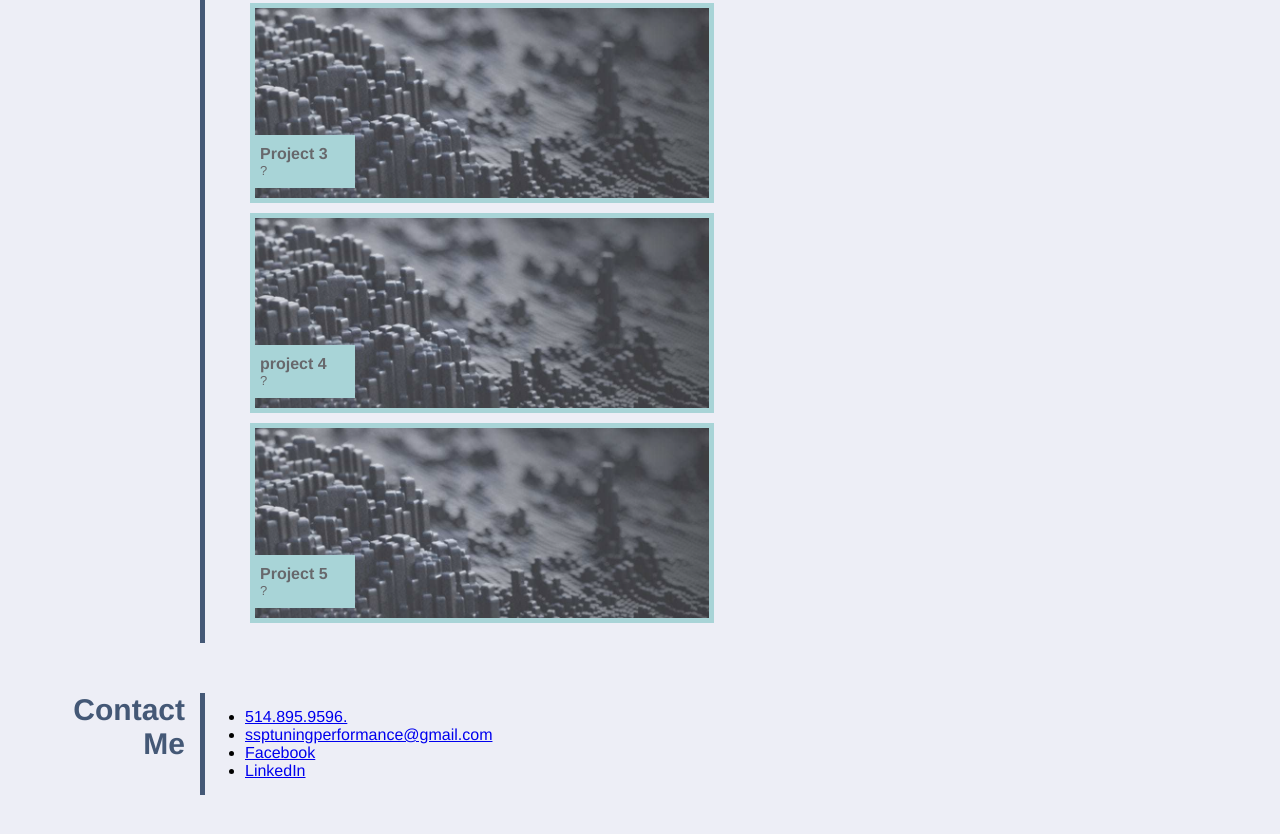
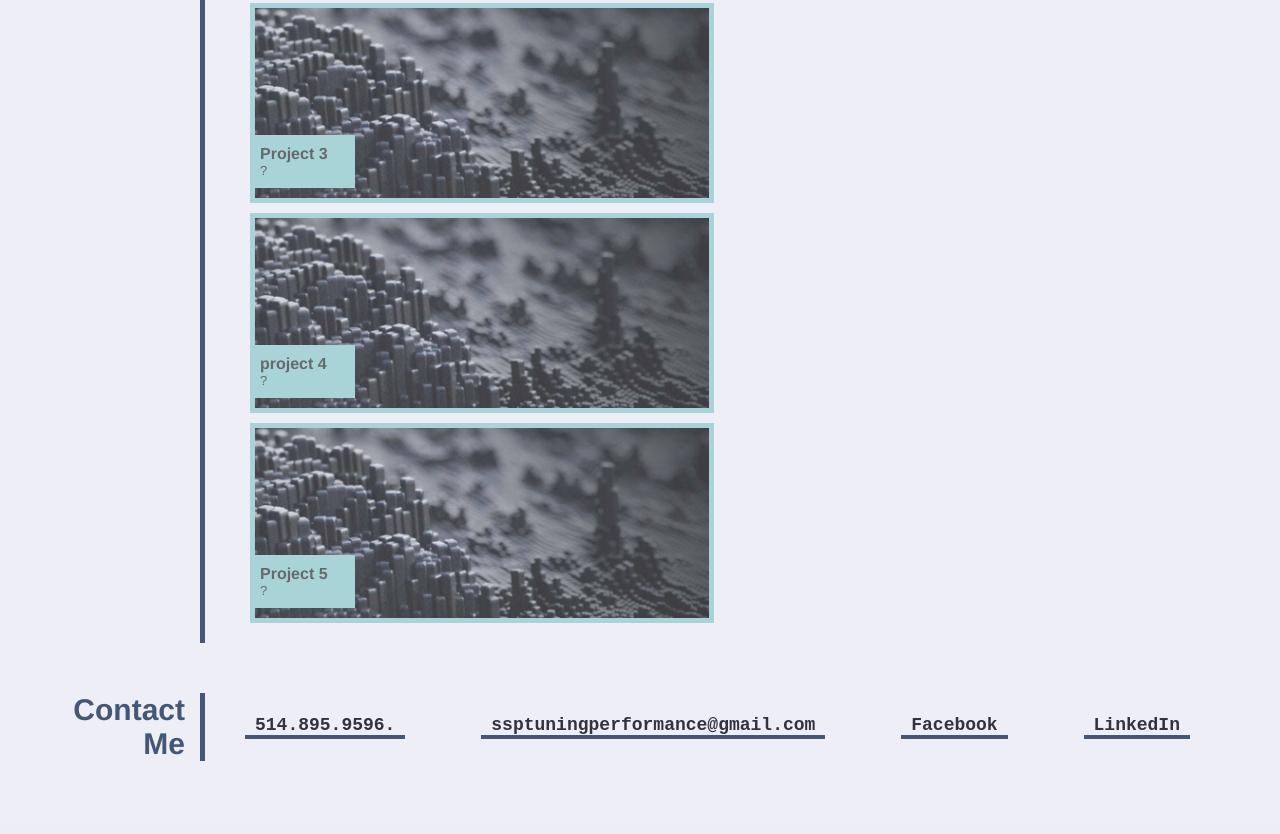
Before and after one commit to sspspencer/my-portfolio, a plain HTML site: page index.html in a window 1280 px wide. Shown: the part 1268-2102 px from the top of the page. Drawn offline with Linux system fonts and the light colour scheme.

Commit message:
add contact me styling

```diff
--- a/style.css
+++ b/style.css
@@ -171,3 +171,30 @@ header {
   opacity: 1;
   transition: 0.5s;
 }
+
+/* Contact Section */
+
+.contact-wrapper {
+  display: flex;
+  width: 100%;
+}
+.contact-content {
+  display: flex;
+  flex-wrap: wrap;
+  justify-content: space-between;
+  align-items: center;
+  list-style: none;
+  width: 100%;
+}
+.contact-content li {
+  margin-bottom: 5px;
+}
+.contact-content li a {
+  text-decoration: none;
+  color: var(--third-color);
+  padding: 0px 10px;
+  border-bottom: 4px solid var(--secondary-color);
+  font-size: large;
+  font-weight: bold;
+  font-family: "Courier New", Courier, monospace;
+}
```
